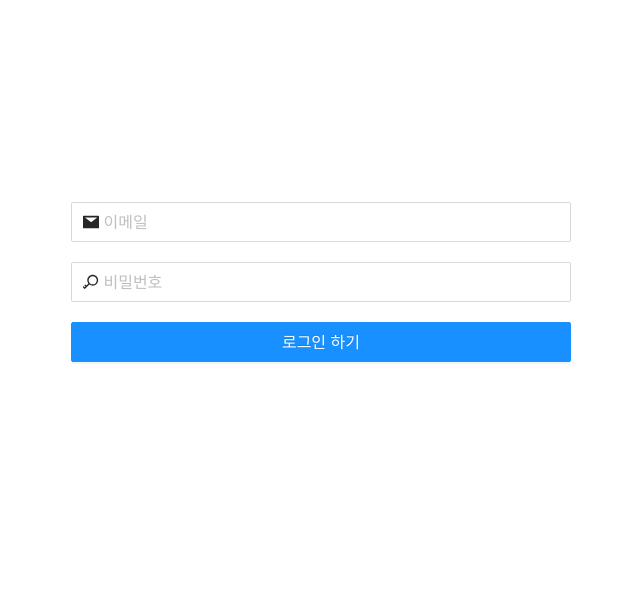
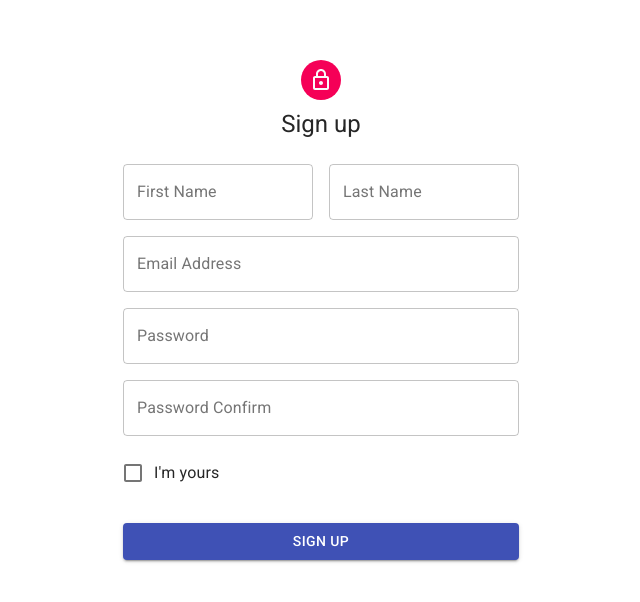
Before and after one commit to parkoon/formik-tutorial, a React (Create React App) app: page / in a window 1280 px wide. Shown: the part 118-720 px from the top of the page, without its empty margins (319-959 px from the left). Built offline with nearby package versions, Linux system fonts and the light colour scheme.

Commit message:
feat: add starter

```diff
--- a/package.json
+++ b/package.json
@@ -3,6 +3,8 @@
   "version": "0.1.0",
   "private": true,
   "dependencies": {
+    "@material-ui/core": "^4.11.0",
+    "@material-ui/icons": "^4.9.1",
     "@testing-library/jest-dom": "^4.2.4",
     "@testing-library/react": "^9.3.2",
     "@testing-library/user-event": "^7.1.2",
--- a/public/index.html
+++ b/public/index.html
@@ -10,6 +10,15 @@
       content="Web site created using create-react-app"
     />
     <link rel="apple-touch-icon" href="%PUBLIC_URL%/logo192.png" />
+    <link
+      rel="stylesheet"
+      href="https://fonts.googleapis.com/css?family=Roboto:300,400,500,700&display=swap"
+    />
+    <link
+      rel="stylesheet"
+      href="https://fonts.googleapis.com/icon?family=Material+Icons"
+    />
+
     <!--
       manifest.json provides metadata used when your web app is installed on a
       user's mobile device or desktop. See https://developers.google.com/web/fundamentals/web-app-manifest/
--- a/src/App.tsx
+++ b/src/App.tsx
@@ -2,6 +2,7 @@
 import YoutubeForm from './components/YoutubeForm'
 import FormikContainer from './components/FormikContainer'
 import LoginPage from './pages/LoginPage'
+import RegisterPage from './pages/RegisterPage'
 
 function App() {
   return (
@@ -10,7 +11,9 @@
 
       {/* <FormikContainer /> */}
 
-      <LoginPage />
+      {/* <LoginPage /> */}
+
+      <RegisterPage />
     </div>
   )
 }
--- a/src/index.css
+++ b/src/index.css
@@ -26,22 +26,6 @@
   margin-bottom: 5px;
 }
 
-input[type='text'],
-input[type='email'],
-textarea {
-  display: block;
-  width: 400px;
-  padding: 6px 12px;
-  font-size: 14px;
-  line-height: 1.42857143;
-  color: #555;
-  background-color: #fff;
-  background-image: none;
-  border: 1px solid #ccc;
-  border-radius: 4px;
-  /* margin-bottom: 20px; */
-}
-
 .form-control {
   margin-bottom: 20px;
 }
--- /dev/null
+++ b/src/pages/RegisterPage/index.tsx
@@ -0,0 +1,116 @@
+import React from 'react'
+import Avatar from '@material-ui/core/Avatar'
+import Button from '@material-ui/core/Button'
+import Checkbox from '@material-ui/core/Checkbox'
+import Container from '@material-ui/core/Container'
+import CssBaseline from '@material-ui/core/CssBaseline'
+import FormControlLabel from '@material-ui/core/FormControlLabel'
+import Grid from '@material-ui/core/Grid'
+import Link from '@material-ui/core/Link'
+import { makeStyles } from '@material-ui/core/styles'
+import TextField from '@material-ui/core/TextField'
+import Typography from '@material-ui/core/Typography'
+import LockOutlinedIcon from '@material-ui/icons/LockOutlined'
+
+const useStyles = makeStyles((theme) => ({
+  paper: {
+    marginTop: theme.spacing(8),
+    display: 'flex',
+    flexDirection: 'column',
+    alignItems: 'center',
+  },
+  avatar: {
+    margin: theme.spacing(1),
+    backgroundColor: theme.palette.secondary.main,
+  },
+  form: {
+    width: '100%', // Fix IE 11 issue.
+    marginTop: theme.spacing(3),
+  },
+  submit: {
+    margin: theme.spacing(3, 0, 2),
+  },
+}))
+
+export default function SignUp() {
+  const classes = useStyles()
+
+  return (
+    <Container component="main" maxWidth="xs">
+      <div className={classes.paper}>
+        <Avatar className={classes.avatar}>
+          <LockOutlinedIcon />
+        </Avatar>
+        <Typography component="h1" variant="h5">
+          Sign up
+        </Typography>
+        <form className={classes.form}>
+          <Grid container spacing={2}>
+            <Grid item xs={12} sm={6}>
+              <TextField
+                name="firstName"
+                variant="outlined"
+                fullWidth
+                id="firstName"
+                label="First Name"
+              />
+            </Grid>
+            <Grid item xs={12} sm={6}>
+              <TextField
+                variant="outlined"
+                fullWidth
+                id="lastName"
+                label="Last Name"
+                name="lastName"
+              />
+            </Grid>
+            <Grid item xs={12}>
+              <TextField
+                variant="outlined"
+                fullWidth
+                id="email"
+                label="Email Address"
+                name="email"
+              />
+            </Grid>
+            <Grid item xs={12}>
+              <TextField
+                variant="outlined"
+                fullWidth
+                name="password"
+                label="Password"
+                type="password"
+                id="password"
+              />
+            </Grid>
+            <Grid item xs={12}>
+              <TextField
+                variant="outlined"
+                fullWidth
+                name="passwordConfirm"
+                label="Password Confirm"
+                type="password"
+                id="password-confirm"
+              />
+            </Grid>
+            <Grid item xs={12}>
+              <FormControlLabel
+                control={<Checkbox value="term" color="primary" />}
+                label="I'm yours"
+              />
+            </Grid>
+          </Grid>
+          <Button
+            type="submit"
+            fullWidth
+            variant="contained"
+            color="primary"
+            className={classes.submit}
+          >
+            Sign Up
+          </Button>
+        </form>
+      </div>
+    </Container>
+  )
+}
```
Also changed, not shown: 1 other file (tests, documents, lock files or other folders).
